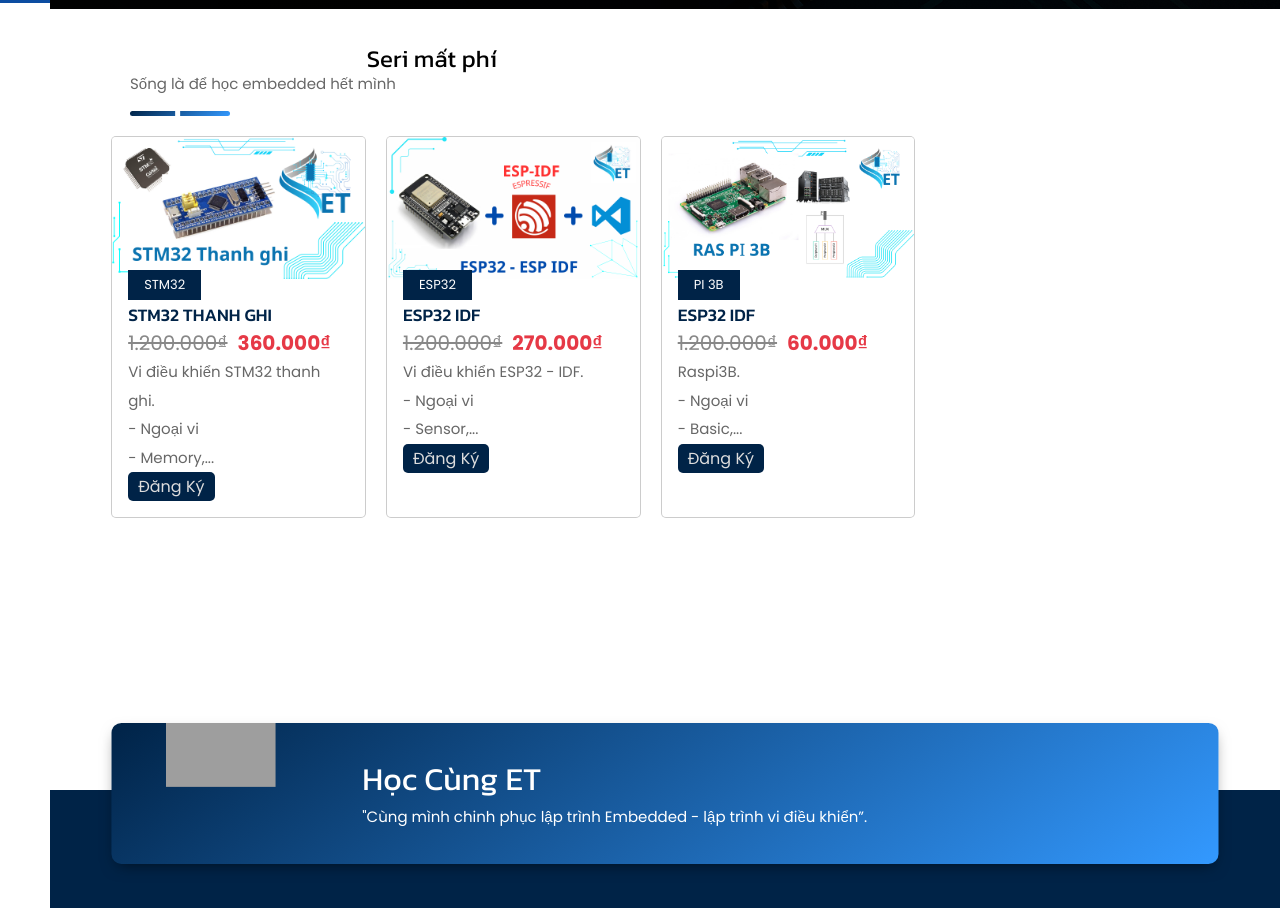
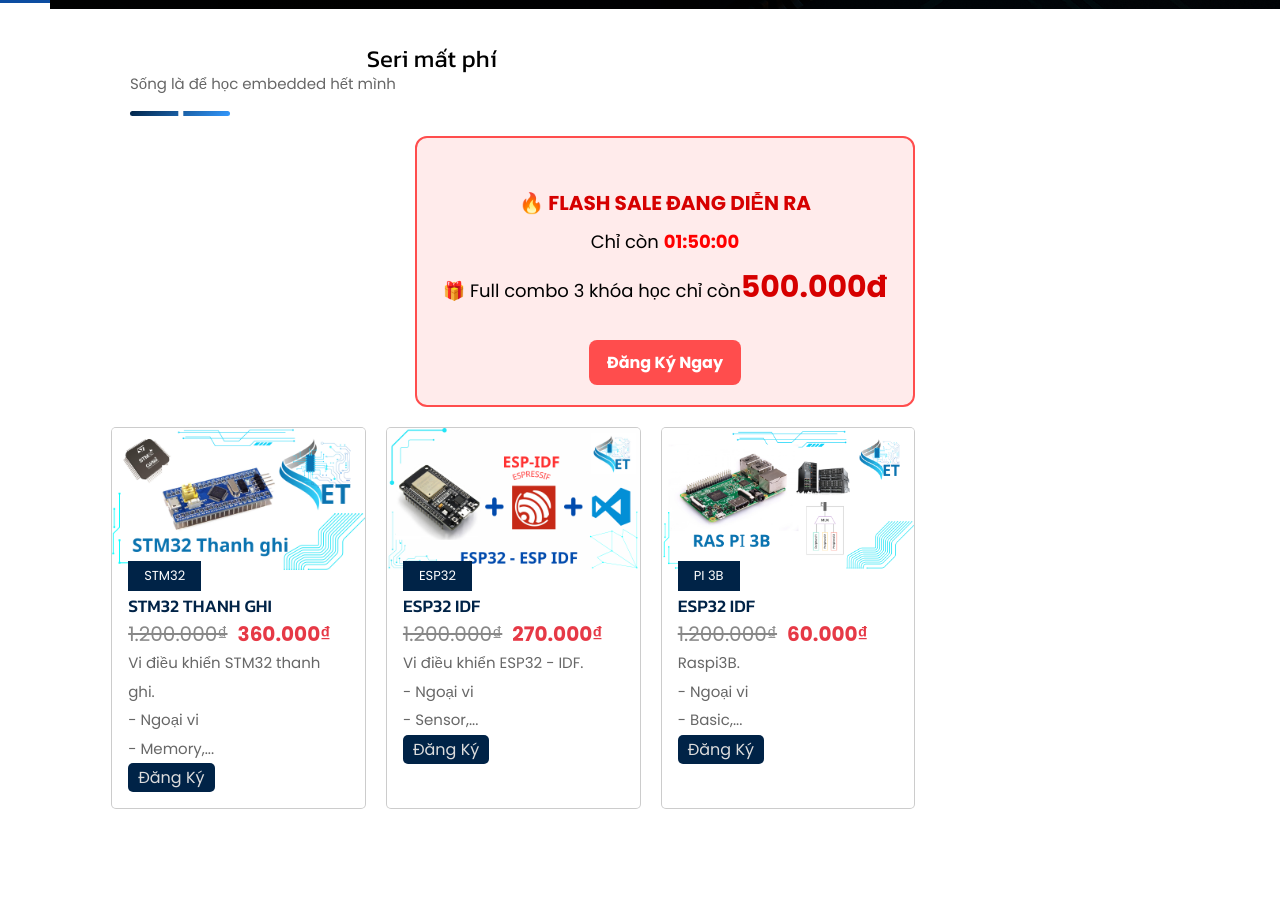
Before and after one commit to Embedded0909/COURCE_WEB_FE, a React (Create React App) app: page / in a window 1280 px wide. Shown: the part 797-1705 px from the top of the page. Built offline with nearby package versions, Linux system fonts and the light colour scheme; no server answers; grey boxes are pictures that could not be loaded.

Commit message:
update 8/12/25

```diff
--- a/src/components/cource/cource.js
+++ b/src/components/cource/cource.js
@@ -2,6 +2,7 @@
 import { useState } from "react";
 import "./cource.css";
 import { useNavigate } from "react-router-dom";
+import { useEffect } from "react";
 
 const customStyles = {
   content: {
@@ -46,6 +47,8 @@
     setIsOpen(false);
   }
 
+
+
   const handleRegister = (id) => {
     navigate(`/content/${id}`);
     // if(email){
@@ -56,6 +59,8 @@
   };
 
   return (
+    <>
+
       <li>
         <Modal
           isOpen={modalIsOpen}
@@ -120,6 +125,7 @@
           </aside>
         </article>
       </li>
+    </>
   );
 }
 
--- a/src/pages/Admin/Admin.js
+++ b/src/pages/Admin/Admin.js
@@ -21,15 +21,14 @@
       fetch(
         `https://script.google.com/macros/s/AKfycbzBtNGSPeQ9YazFxwGipytrffyMpndD-Ju6V6Q7Fl0R9giS4BrzfyJOeUQwtq-aoo8myg/exec?action=addEmail&email=${email}&course_id=${courseId}`
       )
-                .then(res => res.json())
-                .then(data => {
+        .then((res) => res.json())
+        .then((data) => {
           if (data.success) {
             alert("Thêm email thành công!");
           } else {
             alert("Lỗi: " + data.message);
           }
         });
-
     } catch (error) {
       console.error(error);
       setStatus("Lỗi mạng! Không thể kết nối server.");
@@ -70,6 +69,7 @@
         <select value={courseId} onChange={(e) => setCourseId(e.target.value)}>
           <option value="1">STM32 Thanh Ghi</option>
           <option value="2">ESP32 IDF</option>
+          <option value="3">RASPI 3B</option>
           {/* Thêm khóa mới thì thêm option ở đây */}
         </select>
 
--- a/src/pages/Content/Content.js
+++ b/src/pages/Content/Content.js
@@ -3,6 +3,8 @@
 import pi3B from "../../images/RAS PI 3B.png";
 import Stm32TG from "../../images/stm32thanhghi.png";
 import Espidf from "../../images/espidf.png";
+import COMBO from "../../images/FULL COMBO.png";
+
 import QR from "../../images/QR.jpg";
 import { useParams } from "react-router-dom";
 
@@ -37,6 +39,15 @@
       totalLessons: 20,
       duration: "10 giờ học",
       level: "Basic",
+    },
+    {
+      title: "COMBO - STM32 - ESP32 - RASPI",
+      thumbnail: COMBO,
+      price: "500.000 VND",
+      description: "Full combo 3 khóa",
+      totalLessons: 90,
+      duration: "...",
+      level: "Full combo",
     },
   ];
   const { id } = useParams();
--- a/src/pages/Home/Home.css
+++ b/src/pages/Home/Home.css
@@ -390,3 +390,60 @@
     transform: scale(1.05);
     box-shadow: 0 6px 10px rgba(0, 0, 0, 0.15);
 }
+
+.sale-box {
+    background: #ffebeb;
+    padding: 50px 0 0 0;
+    border-radius: 12px;
+    text-align: center;
+    border: 2px solid #ff4d4d;
+    width: 500px;
+    margin: 20px auto;
+    font-family: Arial;
+}
+
+.sale-title {
+    font-size: 20px;
+    font-weight: bold;
+    color: #d60000;
+    margin-bottom: 10px;
+}
+
+.countdown {
+    font-size: 18px;
+    margin-bottom: 10px;
+}
+
+#timer {
+    font-weight: bold;
+    color: #ff0000;
+}
+
+.price {
+    font-size: 18px;
+    padding-bottom: 30px;
+}
+
+
+.highlight {
+    color: #d60000;
+    font-weight: bold;
+    font-size: 30px;
+}
+
+.sale-btn {
+    cursor: pointer;
+    display: inline-block;
+    background: #ff4d4d;
+    color: white;
+    padding: 10px 18px;
+    border-radius: 8px;
+    text-decoration: none;
+    font-weight: bold;
+    transition: 0.2s;
+    margin-bottom: 20px;
+}
+
+.sale-btn:hover {
+    background: #d60000;
+}
--- a/src/pages/Home/Home.js
+++ b/src/pages/Home/Home.js
@@ -4,6 +4,9 @@
 import Stm32TG from "../../images/stm32thanhghi.png";
 import Espidf from "../../images/espidf.png";
 import CourseCard from "../../components/cource/cource";
+import { useState } from "react";
+import { useEffect } from "react";
+import { useNavigate } from "react-router-dom";
 
 function Home() {
   const courses = [
@@ -38,6 +41,31 @@
       link: "https://docs.google.com/document/d/1-m-1rWXeWirnZqyD3jf6-D07fNg9CIxU7PBn-R0Gau0/edit?tab=t.0",
     },
   ];
+  const [timeLeft, setTimeLeft] = useState(7200); // 2 tiếng = 7200s
+  const navigate = useNavigate();
+
+  useEffect(() => {
+    const timer = setInterval(() => {
+      setTimeLeft((prev) => (prev > 0 ? prev - 1 : 0));
+    }, 1000);
+
+    return () => clearInterval(timer);
+  }, []);
+
+  const formatTime = (seconds) => {
+    const h = Math.floor(seconds / 3600);
+    const m = Math.floor((seconds % 3600) / 60);
+    const s = seconds % 60;
+    return `${h}h ${m}m ${s}s`;
+  };
+  const handleRegister = (id) => {
+    navigate(`/content/${id}`);
+    // if(email){
+    //   navigate(`/content/${id}`);
+    // }else{
+    //     openModal();
+    // }
+  };
   return (
     <>
       <header class="flex">
@@ -66,6 +94,21 @@
           <span className="bar"></span>
         </section>
         <section className="slider padding_0x">
+          <div class="sale-box">
+            <div class="sale-title">🔥 FLASH SALE ĐANG DIỄN RA</div>
+
+            <div class="countdown">
+              Chỉ còn <span id="timer">01:50:00</span>
+            </div>
+
+            <div class="price">
+              🎁 Full combo 3 khóa học chỉ còn
+              <span class="highlight">500.000đ</span>
+            </div>
+            <div onClick={()=>{handleRegister(4)}} class="sale-btn">
+              Đăng Ký Ngay
+            </div>
+          </div>
           <ul className="card logo-slider blog-slider">
             <>
               {courses.map((item, index) => (
--- a/src/pages/Mycources/Mycources.js
+++ b/src/pages/Mycources/Mycources.js
@@ -2,6 +2,7 @@
 import "./Mycources.css";
 import Stm32TG from "../../images/stm32thanhghi.png";
 import Espidf from "../../images/espidf.png";
+import pi from "../../images/RAS PI 3B.png";
 import { useNavigate } from "react-router-dom";
 
 const MyCourses = () => {
@@ -18,13 +19,20 @@
       title: "STM32 Thanh Ghi",
       description: "Thanh ghi, driver, startup, makefile,...",
       img: Stm32TG,
-      progress: 60,
+      progress: 20,
     },
     {
       id: 2,
       title: "ESP32 IDF",
       description: "Ngoại vi, wifi, blue,...",
       img: Espidf,
+      progress: 20,
+    },
+    {
+      id: 3,
+      title: "RASPI 3B",
+      description: "Ubuntu, server...",
+      img: pi,
       progress: 20,
     },
   ];
@@ -46,7 +54,10 @@
         setAllowedCourses(data.courses || []);
         setLoading(false);
       })
-      .catch((err) => { setNetworkError(true); console.error("Lỗi fetch:", err) });
+      .catch((err) => {
+        setNetworkError(true);
+        console.error("Lỗi fetch:", err);
+      });
   }, [email]);
 
   const goToCource = (id) => {
@@ -65,7 +76,11 @@
   }
 
   if (loading) {
-    return <div className="mycourses-container"><div className="loading-spinner"></div></div>;
+    return (
+      <div className="mycourses-container">
+        <div className="loading-spinner"></div>
+      </div>
+    );
   }
 
   return (
@@ -86,10 +101,14 @@
       ) : (
         <div className="course-list">
           {courses
-            .filter((c) => allowedCourses.includes((c.id)))
+            .filter((c) => allowedCourses.includes(c.id))
             .map((course) => (
               <div className="course-card" key={course.id}>
-                <img src={course.img} alt={course.title} className="course-img" />
+                <img
+                  src={course.img}
+                  alt={course.title}
+                  className="course-img"
+                />
 
                 <div className="course-info">
                   <h3>{course.title}</h3>
```
Also changed, not shown: src/images/FULL COMBO.png (added). Lines whose indentation alone changed are shown as unchanged.
